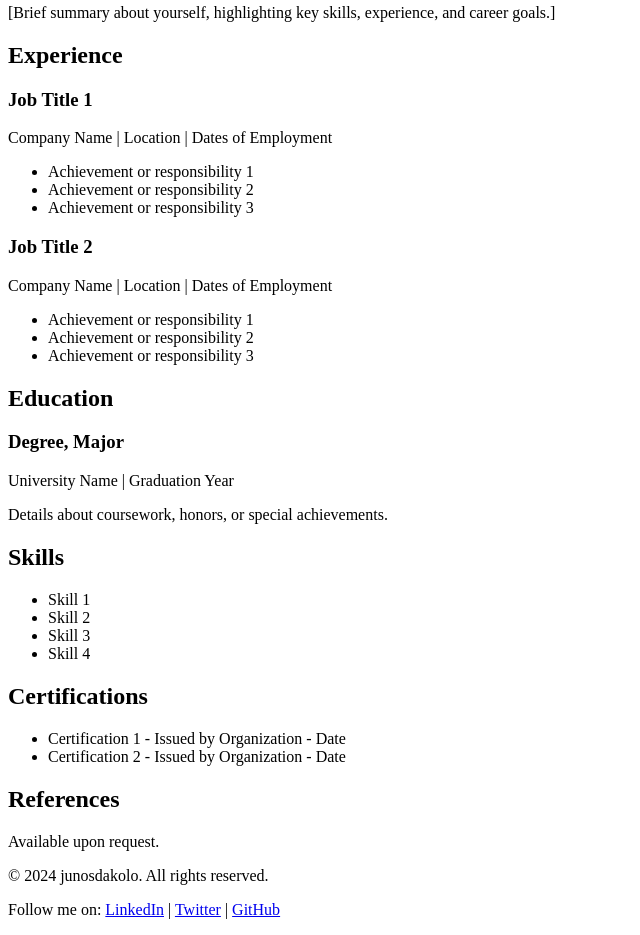
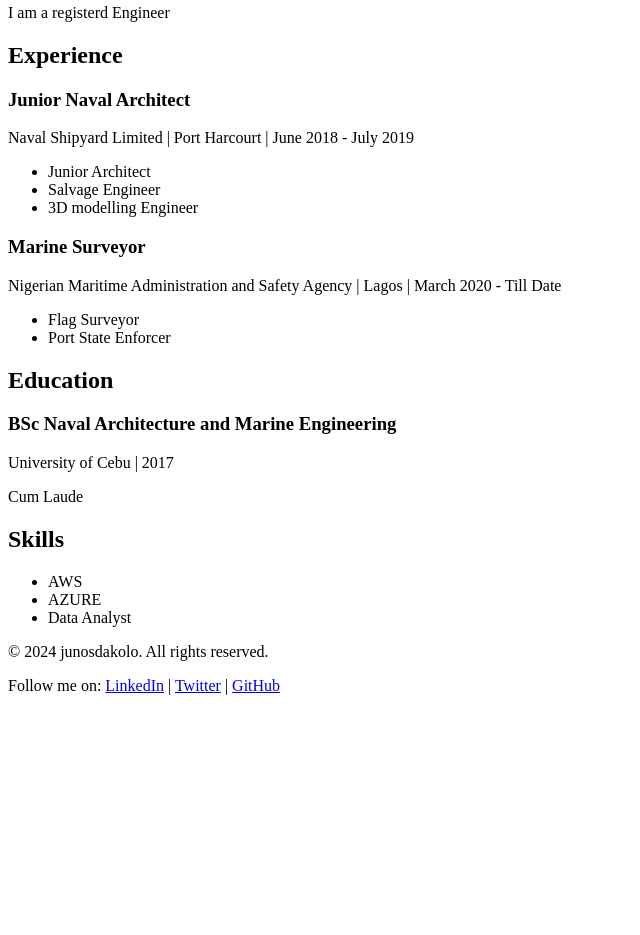
Before and after one commit to junosdakolo/Day2, a plain HTML site: page resume.html in a window 1280 px wide. Shown: the part 233-1168 px from the top of the page, without its empty margins (0-640 px from the left). After the commit the page ends 944 px from the top, so only its background shows below. Drawn offline with Linux system fonts and the light colour scheme.

Commit message:
version 6.1

```diff
--- a/resume.html
+++ b/resume.html
@@ -22,57 +22,45 @@
     <main>
         <section>
             <h2>Professional Summary</h2>
-            <p>[Brief summary about yourself, highlighting key skills, experience, and career goals.]</p>
+            <p>I am a registerd Engineer</p>
         </section>
 
         <section>
             <h2>Experience</h2>
-            <h3>Job Title 1</h3>
-            <p>Company Name | Location | Dates of Employment</p>
+            <h3>Junior Naval Architect</h3>
+            <p>Naval Shipyard Limited | Port Harcourt | June 2018 - July 2019</p>
             <ul>
-                <li>Achievement or responsibility 1</li>
-                <li>Achievement or responsibility 2</li>
-                <li>Achievement or responsibility 3</li>
+                <li>Junior Architect</li>
+                <li>Salvage Engineer</li>
+                <li>3D modelling Engineer</li>
             </ul>
 
-            <h3>Job Title 2</h3>
-            <p>Company Name | Location | Dates of Employment</p>
+            <h3>Marine Surveyor</h3>
+            <p>Nigerian Maritime Administration and Safety Agency | Lagos | March 2020 - Till Date</p>
             <ul>
-                <li>Achievement or responsibility 1</li>
-                <li>Achievement or responsibility 2</li>
-                <li>Achievement or responsibility 3</li>
+                <li>Flag Surveyor</li>
+                <li>Port State Enforcer</li>
+
             </ul>
         </section>
 
         <section>
             <h2>Education</h2>
-            <h3>Degree, Major</h3>
-            <p>University Name | Graduation Year</p>
-            <p>Details about coursework, honors, or special achievements.</p>
+            <h3>BSc Naval Architecture and Marine Engineering</h3>
+            <p>University of Cebu | 2017</p>
+            <p>Cum Laude</p>
         </section>
 
         <section>
             <h2>Skills</h2>
             <ul>
-                <li>Skill 1</li>
-                <li>Skill 2</li>
-                <li>Skill 3</li>
-                <li>Skill 4</li>
+                <li>AWS</li>
+                <li>AZURE</li>
+                <li>Data Analyst</li>
+
             </ul>
         </section>
 
-        <section>
-            <h2>Certifications</h2>
-            <ul>
-                <li>Certification 1 - Issued by Organization - Date</li>
-                <li>Certification 2 - Issued by Organization - Date</li>
-            </ul>
-        </section>
-
-        <section>
-            <h2>References</h2>
-            <p>Available upon request.</p>
-        </section>
     </main>
     <footer>
       <p>&copy; 2024 junosdakolo. All rights reserved.</p>
```
Also changed, not shown: about.html (+3 -8 lines), contact.html (+0 -8 lines), index.html (+2 -2 lines).
